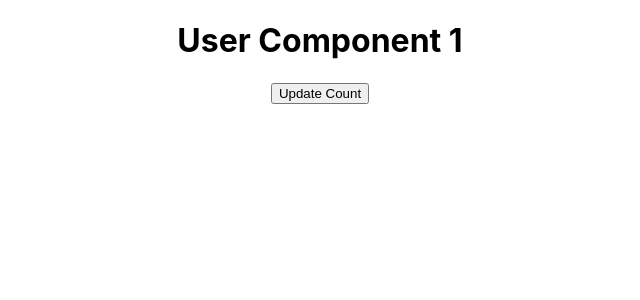
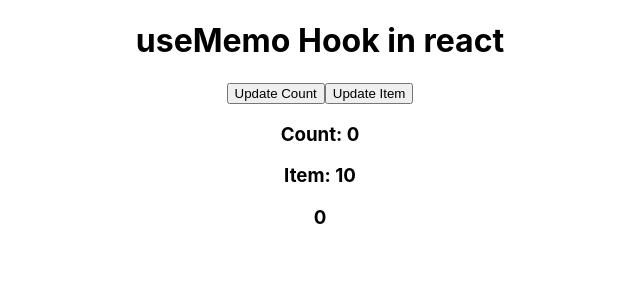
Before and after one commit to fhabhishektiwari/blog, a React (Create React App) app: page / in a window 1280 px wide. Shown: the top 300 px of the page, without its empty margins (320-960 px from the left). Built offline with nearby package versions, Linux system fonts and the light colour scheme.

Commit message:
useMemo Hook in react

```diff
--- a/src/App.js
+++ b/src/App.js
@@ -1,25 +1,30 @@
 import './App.css'
-import React,{PureComponent,Component} from 'react';
-import UserSix from './UserSix';
-class App extends PureComponent{
-  constructor(){
-    super();
-    this.state={
-      count:1
-    }
-  }
-  render(){
-    console.warn("Check rerendering");
-    return(
+import React,{useState,useMemo} from 'react';
+const App=()=>{
+  const [count,setCount]=useState(0);
+  const [item,SetItem]=useState(10);
+
+  // function multiCount(){
+  //   console.log("multicount called")
+  //   return count*2;
+  // }
+
+  const multiCountMemo=useMemo(function multiCount(){
+    console.log("MultiCount");
+    return count*5;
+  },[count])
+
+  return(
       <div className='App'>
-      {/*<h1>Pure Component in react {this.state.count}</h1>*/}
-      <UserSix count={this.state.count}/>
-        <button onClick={()=>this.setState({count:this.state.count})}>Update Count</button>
+        <h1>useMemo Hook in react</h1>
+        <button onClick={()=>setCount(count+1)}>Update Count</button>
+        <button onClick={()=>SetItem(item*10)}>Update Item</button>
+        <h3>Count: {count}</h3>
+        <h3>Item: {item}</h3>
+        <h3>{multiCountMemo}</h3>
       </div>
 
     );
-  }
-
 }
 
 export default App;
```
